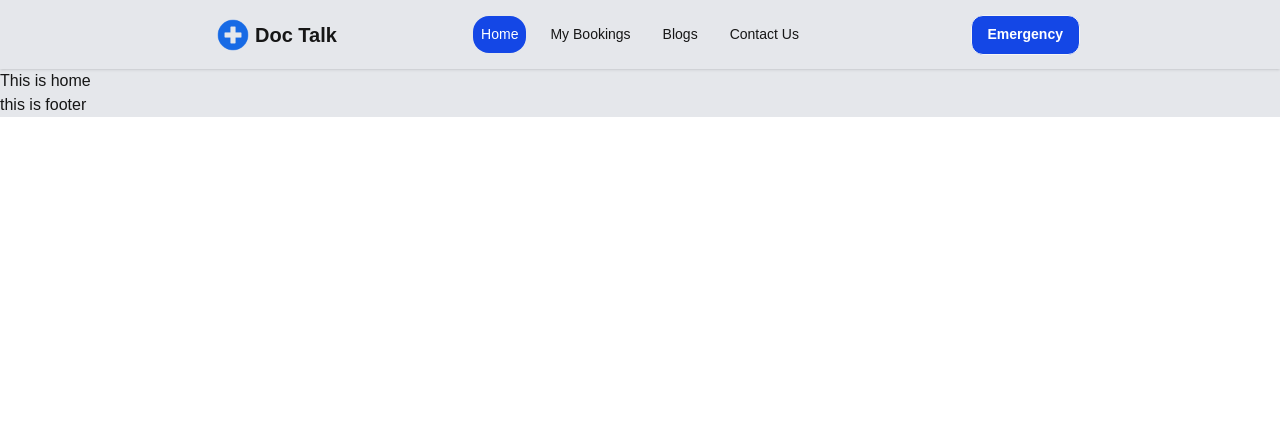
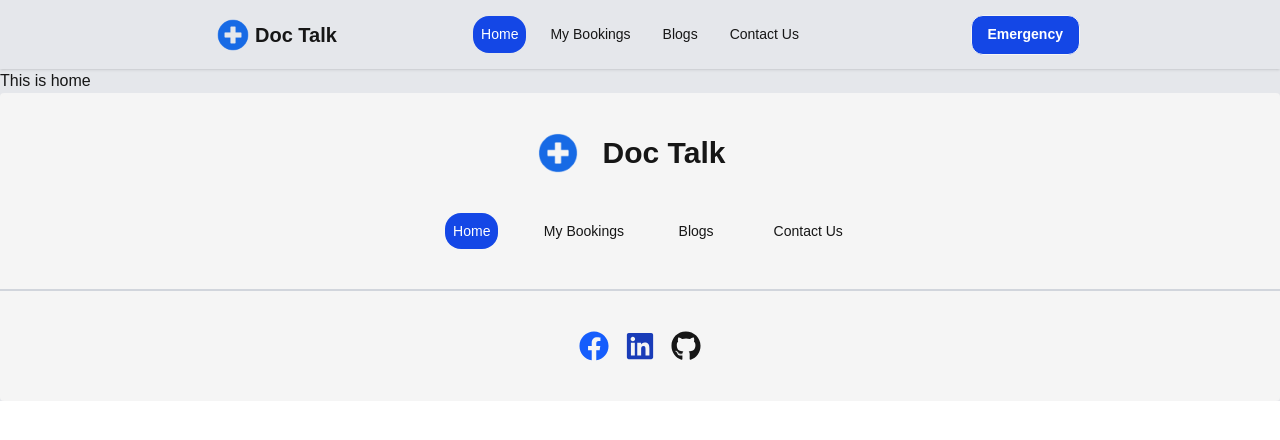
Before and after one commit to fairooz-nawal/Doctor-Talk-App, a React (Vite) app: page / in a window 1280 px wide. Shown: the top 440 px of the page. Built offline with nearby package versions, Linux system fonts and the light colour scheme.

Commit message:
Adding the Footer Section

```diff
--- a/package.json
+++ b/package.json
@@ -13,6 +13,7 @@
     "@tailwindcss/vite": "^4.1.4",
     "react": "^19.0.0",
     "react-dom": "^19.0.0",
+    "react-icons": "^5.5.0",
     "react-router": "^7.5.1",
     "tailwindcss": "^4.1.4"
   },
--- a/src/components/footer/Footer.jsx
+++ b/src/components/footer/Footer.jsx
@@ -1,10 +1,37 @@
 import React from 'react';
+import { Link, NavLink } from 'react-router';
+import { FaFacebook } from "react-icons/fa";
+import { FaLinkedin } from "react-icons/fa";
+import { FaGithub } from "react-icons/fa";
+import logo from '../../../C001-assets/logo.png';
+const Footer = () => {
+    const link = <>
+        <NavLink to="/" className={({ isActive }) => isActive ? 'bg-blue-700 text-white p-2 rounded-2xl font-medium' : 'p-2 rounded-2xl font-medium'}><a>Home</a></NavLink>
+        <NavLink to="/myBooking" className={({ isActive }) => isActive ? 'bg-blue-700 text-white p-2 rounded-2xl font-medium' : 'p-2 rounded-2xl font-medium'}><a>My Bookings</a></NavLink>
+        <NavLink to="/blogs" className={({ isActive }) => isActive ? 'bg-blue-700 text-white p-2 rounded-2xl font-medium' : 'p-2 rounded-2xl font-medium'}><a>Blogs</a></NavLink>
+        <NavLink to="/contactUs" className={({ isActive }) => isActive ? 'bg-blue-700 text-white p-2 rounded-2xl font-medium' : 'p-2 rounded-2xl font-medium'}><a>Contact Us</a></NavLink>
+    </>
+    return (
+        <footer className="footer footer-horizontal footer-center bg-base-200 text-base-content rounded py-10">
+            <div className="flex">
+            <img src={logo} className='w-10 h-10 rounded-full' alt="" />
+                <a className="btn btn-ghost text-3xl"> Doc Talk</a>
+            </div>
+            <ul className="grid grid-cols-1 lg:grid-cols-4 gap-4">
+                {link}
+            </ul>
+            <hr className='border-1 border-gray-300 w-full' />
+            <nav>
+                <div className="grid grid-cols-3 gap-4">
+                    <Link to="https://www.facebook.com/fairooz.nawal" className='text-3xl' ><FaFacebook className='text-blue-600' /> </Link>
+                    <Link to="https://www.linkedin.com/in/syeda-fairooz-nawal-10355b279/" className='text-3xl'><FaLinkedin className='text-blue-800' /></Link>
+                    <Link to="https://github.com/fairooz-nawal" className='text-3xl'><FaGithub /></Link>
 
-const Footer = () => {
-    return (
-        <div>
-            this is footer
-        </div>
+                </div>
+            </nav>
+
+
+        </footer>
     );
 };
 
```
Also changed, not shown: 1 other file (tests, documents, lock files or other folders).
